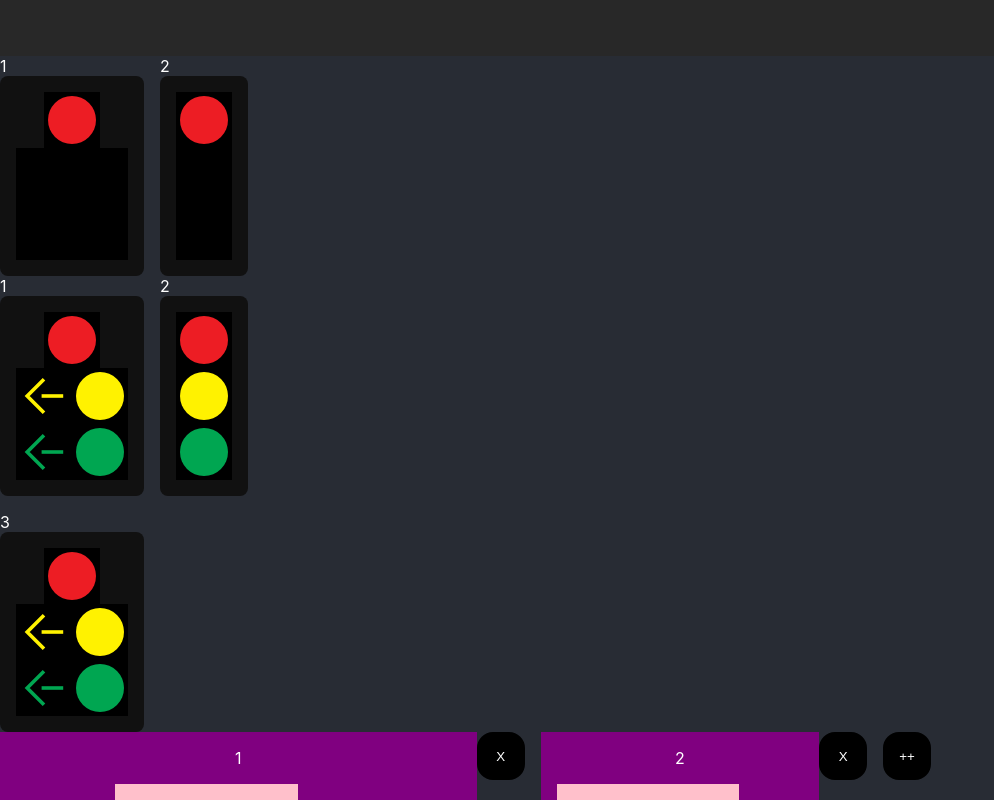
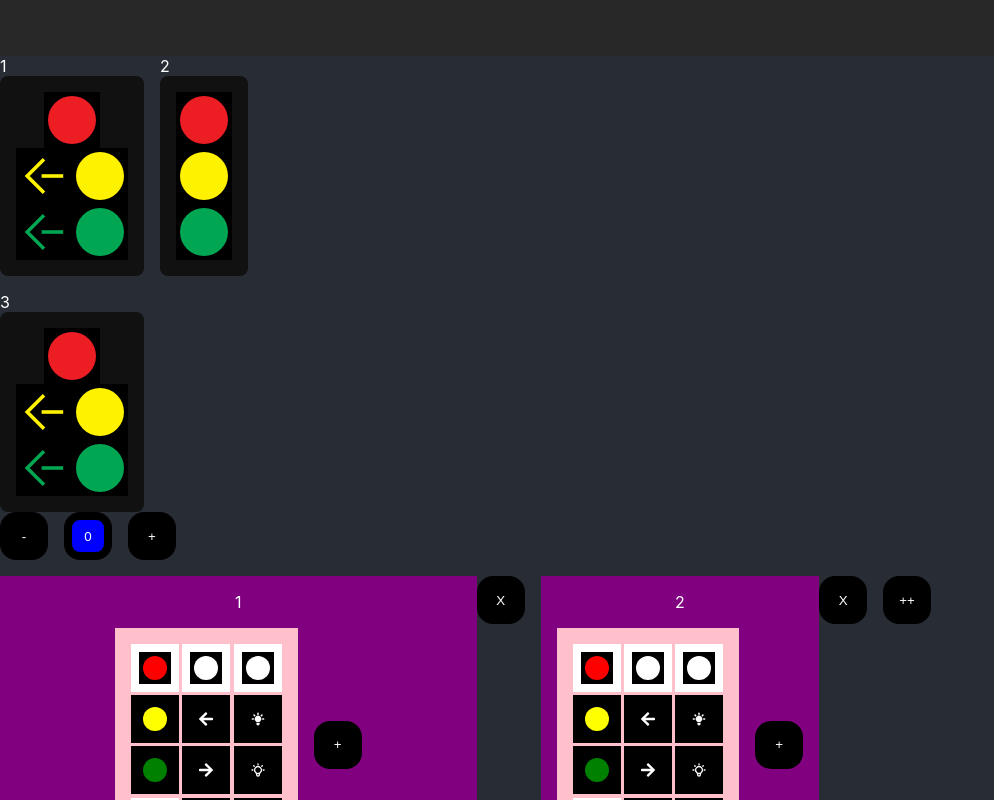
Before and after one commit to sjyamas/chop-shop, a React (Vite) app: page /traffic-light in a window 1280 px wide. Shown: the top 800 px of the page, without its empty margins (0-994 px from the left). Built offline with nearby package versions, Linux system fonts and the light colour scheme.

Commit message:
rerender problems

```diff
--- a/src/Components/Light/SetLight.tsx
+++ b/src/Components/Light/SetLight.tsx
@@ -9,7 +9,9 @@ import lightsStore from "Helpers/lightsStore";
 
 export default function SetLight({ coords, color, arrow, flashing, on }) {
   let iconSize = "16px";
-  const data = lightsStore((state) => state.lights);
+  const cycle = lightsStore((state) => state.cycle);
+  const editStage = lightsStore((state) => state.editStage);
+
   const updateLight = lightsStore((state) => state.updateLight);
   const removeLight = lightsStore((state) => state.removeLight);
   const aspectStyle = {
@@ -285,6 +287,7 @@ export default function SetLight({ coords, color, arrow, flashing, on }) {
           onClick={() => {
             removeLight(coords[1], coords[0], coords[3], coords[2]);
           }}
+          disabled={!(editStage === 0 && cycle.length === 1)}
         >
           <FaTrashAlt color="white" size={iconSize} />
         </button>
--- a/src/Components/Light/SetTrafficLight.tsx
+++ b/src/Components/Light/SetTrafficLight.tsx
@@ -3,12 +3,18 @@ import SetLight from "./SetLight";
 import lightsStore from "Helpers/lightsStore";
 
 export default function SetTrafficLight() {
-  const data = lightsStore((state) => state.lights);
+  const cycle = lightsStore((state) => state.cycle);
+  const setCurrentStage = lightsStore((state) => state.setCurrentStage);
+  const setEditStage = lightsStore((state) => state.setEditStage);
+  const editStage = lightsStore((state) => state.editStage);
+
+  const addStage = lightsStore((state) => state.addStage);
   const addLightRow = lightsStore((state) => state.addLightRow);
   const addLightCol = lightsStore((state) => state.addLightCol);
   const addRow = lightsStore((state) => state.addRow);
   const addCol = lightsStore((state) => state.addCol);
   const removeModule = lightsStore((state) => state.removeModule);
+  const removeStage = lightsStore((state) => state.removeStage);
 
   const buttonStyle = {
     display: "flex",
@@ -26,16 +32,53 @@ export default function SetTrafficLight() {
     borderStyle: "solid",
   };
 
-  useEffect(() => {
-    console.log(JSON.stringify(data));
-  }, [data]);
+  // useEffect(() => {
+  //   console.log(JSON.stringify(cycle));
+  // }, [cycle]);
 
   return (
     <div style={{ display: "flex", flexDirection: "column", gap: "1rem" }}>
-      {data.map((row, rowIndex) => (
-        <div style={{ display: "flex", flexDirection: "row", gap: "1rem" }}>
+      <div style={{ display: "flex", flexDirection: "row", gap: "1rem" }}>
+        <button
+          style={buttonStyle}
+          onClick={() => {
+            removeStage();
+          }}
+        >
+          -
+        </button>
+        {[...Array(cycle.length)].map((e, i) => (
+          <button
+            key={i}
+            style={{
+              ...buttonStyle,
+              backgroundColor: i === editStage ? "blue" : "black",
+            }}
+            onClick={() => {
+              setEditStage(i);
+              setCurrentStage(i);
+            }}
+          >
+            {i}
+          </button>
+        ))}
+        <button
+          style={buttonStyle}
+          onClick={() => {
+            addStage();
+          }}
+        >
+          +
+        </button>
+      </div>
+      {cycle[editStage].lights.map((row, rowIndex) => (
+        <div
+          key={rowIndex}
+          style={{ display: "flex", flexDirection: "row", gap: "1rem" }}
+        >
           {row.map((signal, signalIndex) => (
             <div
+              key={signalIndex}
               style={{
                 display: "flex",
               }}
@@ -54,6 +97,7 @@ export default function SetTrafficLight() {
                 <p style={{ color: "white" }}>{signal.light_id}</p>
                 {signal.state.map((lightRow, lightRowIndex) => (
                   <div
+                    key={lightRowIndex}
                     style={{
                       display: "flex",
                       flexDirection: "row",
@@ -88,6 +132,7 @@ export default function SetTrafficLight() {
                       onClick={() =>
                         addLightRow(signalIndex, rowIndex, lightRowIndex)
                       }
+                      disabled={!(editStage === 0 && cycle.length === 1)}
                     >
                       +
                     </button>
@@ -98,6 +143,7 @@ export default function SetTrafficLight() {
                     ...buttonStyle,
                   }}
                   onClick={() => addLightCol(signalIndex, rowIndex)}
+                  disabled={!(editStage === 0 && cycle.length === 1)}
                 >
                   +
                 </button>
@@ -105,16 +151,19 @@ export default function SetTrafficLight() {
               <button
                 style={buttonStyle}
                 onClick={() => removeModule(signalIndex, rowIndex)}
+                disabled={!(editStage === 0 && cycle.length === 1)}
               >
                 X
               </button>
             </div>
           ))}
+
           <button
             style={{
               ...buttonStyle,
             }}
             onClick={() => addRow(rowIndex)}
+            disabled={!(editStage === 0 && cycle.length === 1)}
           >
             ++
           </button>
@@ -125,6 +174,7 @@ export default function SetTrafficLight() {
           ...buttonStyle,
         }}
         onClick={() => addCol()}
+        disabled={!(editStage === 0 && cycle.length === 1)}
       >
         ++
       </button>
--- a/src/Components/Light/TrafficLight.tsx
+++ b/src/Components/Light/TrafficLight.tsx
@@ -26,15 +26,17 @@ export default function TrafficLight({ id, config }: any) {
           borderRadius: "0.5rem",
         }}
       >
-        {config.map((row) => (
+        {config.map((row, rowIndex) => (
           <div
+            key={rowIndex}
             style={{
               display: "flex",
               flexDirection: "row",
             }}
           >
-            {row.map((item) => (
+            {row.map((item, itemIndex) => (
               <SingleLight
+                key={itemIndex}
                 color={item.color}
                 arrow={item.arrow === "solid" ? false : item.arrow}
                 flashing={item.flashing === "solid" ? false : item.flashing}
--- a/src/Helpers/lightsStore.js
+++ b/src/Helpers/lightsStore.js
@@ -1,9 +1,17 @@
 import { create } from "zustand";
 import { produce } from "immer";
+import { devtools } from "zustand/middleware";
+import { immer } from "zustand/middleware/immer";
 
 const defaultLight = { color: "red", arrow: "solid", flashing: "solid", on: true }
-const lightsStore = create((set) => ({
+const lightsStore = create(devtools(immer((set) => ({
+    currentStage: 0,
     light_id: 4,
+    editStage: 0,
+    cycle: [{
+        stage: 0,
+        min_duration: 4,
+        max_duration: 120,
         lights: [
             [
                 {
@@ -48,40 +56,59 @@ const lightsStore = create((set) => ({
             },
             ],
         ],
+    }],
 
+    addStage: () => set((state) => {
+        state.cycle.push(state.cycle[state.cycle.length - 1]); state.editStage++;
+        state.currentStage++;
+    }), //add edit and curr stage
+    removeStage: () => set((state) => {
 
-    updateLight: (row, col, x, y, key, value) => set(produce((state) => { state.lights[col][row].state[y][x][key] = value })),
+        if (state.cycle.length > 1) {
+            if (state.editStage === state.cycle.length - 1) {
+                state.editStage--;
+                state.currentStage--;
+                //TODO: SEPRATE CURRENT AND EDIT STAGE LOGIC
+            }
+            state.cycle.pop()
+        }
+    }),
+    setEditStage: (stage) => set({ editStage: stage }),
+    setCurrentStage: (stage) => set({ currentStage: stage }),
+    // setEditable: (stage) => set({ editable: !(state.editStage === 0 && state.cycle.length === 1) }),
 
-    addCol: () => set(produce((state) => { state.light_id++; state.lights.push([{ light_id: state.light_id, state: [[defaultLight]] }]) })),
-    addRow: (col) => set(produce((state) => { state.light_id++; state.lights[col].push({ light_id: state.light_id, state: [[defaultLight]] }) })),
-    removeModule: (row, col) => set(produce((state) => {
-        if (state.lights[col].length === 1) {
-            if (state.lights.length === 1) {
+    updateLight: (row, col, x, y, key, value) => set((state) => { state.cycle[state.editStage].lights[col][row].state[y][x][key] = value }),
+
+    addCol: () => set((state) => { state.light_id++; state.cycle[state.editStage].lights.push([{ light_id: state.light_id, state: [[defaultLight]] }]) }),
+    addRow: (col) => set((state) => { state.light_id++; state.cycle[state.editStage].lights[col].push({ light_id: state.light_id, state: [[defaultLight]] }) }),
+    removeModule: (row, col) => set((state) => {
+        if (state.cycle[state.editStage].lights[col].length === 1) {
+            if (state.cycle[state.editStage].lights.length === 1) {
 
             } else {
-                state.lights.splice(col, 1)
+                state.cycle[state.editStage].lights.splice(col, 1)
             }
-        } else { state.lights[col].splice(row, 1); }
-    })),
+        } else { state.cycle[state.editStage].lights[col].splice(row, 1); }
+    }),
 
-    addLightCol: (row, col) => set(produce((state) => { state.lights[col][row].state.push([defaultLight]) })),
-    addLightRow: (row, col, y) => set(produce((state) => { state.lights[col][row].state[y].push(defaultLight) })),
+    addLightCol: (row, col) => set((state) => { state.cycle[state.editStage].lights[col][row].state.push([defaultLight]) }),
+    addLightRow: (row, col, y) => set((state) => { state.cycle[state.editStage].lights[col][row].state[y].push(defaultLight) }),
 
-    removeLight: (row, col, x, y) => set(produce((state) => {
-        if (state.lights[col][row].state[y].length === 1) {
-            if (state.lights[col][row].state.length === 1) {
-                state.lights[col].splice(row, 1)
+    removeLight: (row, col, x, y) => set((state) => {
+        if (state.cycle[state.editStage].lights[col][row].state[y].length === 1) {
+            if (state.cycle[state.editStage].lights[col][row].state.length === 1) {
+                state.cycle[state.editStage].lights[col].splice(row, 1)
             } else {
-                state.lights[col][row].state.splice(y, 1)
+                state.cycle[state.editStage].lights[col][row].state.splice(y, 1)
             }
-        } else { state.lights[col][row].state[y].splice(x, 1); }
-    })),
+        } else { state.cycle[state.editStage].lights[col][row].state[y].splice(x, 1); }
+    }),
 
     flashing: true,
     setFlashing: () => set(state => ({ flashing: !state.flashing })),
 
     flash: true,
     setFlash: () => set(state => ({ flash: !state.flash }))
-}));
+}))));
 
 export default lightsStore;
--- a/src/Pages/TrafficLightPage.tsx
+++ b/src/Pages/TrafficLightPage.tsx
@@ -20,12 +20,6 @@ class SignalStage {
   }
 }
 
-class NewSignalStage {
-  public stage: number;
-  public duration: number;
-  public lights: object;
-}
-
 export default function TrafficLightPage() {
   const [lights, setLights] = useState([]);
   const [run, setRun] = useState(true);
@@ -34,168 +28,169 @@ export default function TrafficLightPage() {
   const setFlashing = lightsStore((state) => state.setFlashing);
   const flash = lightsStore((state) => state.flash);
   const setFlash = lightsStore((state) => state.setFlash);
+  const currentStage = lightsStore((state) => state.currentStage);
 
   const blinkingInterval = 750;
 
-  useEffect(() => {
-    let interval;
-    if (flashing) {
-      setFlash();
-      interval = setInterval(() => {
-        setFlash();
-      }, blinkingInterval);
-    } else {
-      clearInterval(interval);
-    }
-    return () => clearInterval(interval);
-  }, [flashing]);
+  // useEffect(() => {
+  //   let interval;
+  //   if (flashing) {
+  //     setFlash();
+  //     interval = setInterval(() => {
+  //       setFlash();
+  //     }, blinkingInterval);
+  //   } else {
+  //     clearInterval(interval);
+  //   }
+  //   return () => clearInterval(interval);
+  // }, [flashing]);
 
-  const stage1 = new SignalStage(1, 8, [
-    {
-      light_id: 1,
-      state: [
-        [{ color: "red", arrow: false, on: true }],
-        [
-          { color: "yellow", arrow: "left", on: false },
-          { color: "yellow", arrow: false, on: false },
-        ],
-        [
-          { color: "green", arrow: "left", on: false },
-          { color: "green", arrow: false, on: false },
-        ],
-      ],
-    },
-    {
-      light_id: 2,
-      state: [
-        [{ color: "red", arrow: false, on: true }],
-        [{ color: "yellow", arrow: false, on: false }],
-        [{ color: "green", arrow: false, on: false }],
-      ],
-    },
-  ]);
+  // const stage1 = new SignalStage(1, 8, [
+  //   {
+  //     light_id: 1,
+  //     state: [
+  //       [{ color: "red", arrow: false, on: true }],
+  //       [
+  //         { color: "yellow", arrow: "left", on: false },
+  //         { color: "yellow", arrow: false, on: false },
+  //       ],
+  //       [
+  //         { color: "green", arrow: "left", on: false },
+  //         { color: "green", arrow: false, on: false },
+  //       ],
+  //     ],
+  //   },
+  //   {
+  //     light_id: 2,
+  //     state: [
+  //       [{ color: "red", arrow: false, on: true }],
+  //       [{ color: "yellow", arrow: false, on: false }],
+  //       [{ color: "green", arrow: false, on: false }],
+  //     ],
+  //   },
+  // ]);
 
-  const stage2pre = new SignalStage(4, 4, [
-    {
-      light_id: 1,
-      state: [
-        [{ color: "red", arrow: false, on: true }],
-        [
-          { color: "yellow", arrow: "left", on: true },
-          { color: "yellow", arrow: false, on: true },
-        ],
-        [
-          { color: "green", arrow: "left", on: false },
-          { color: "green", arrow: false, on: false },
-        ],
-      ],
-    },
-    {
-      light_id: 2,
-      state: [
-        [{ color: "red", arrow: false, on: true }],
-        [{ color: "yellow", arrow: false, on: true }],
-        [{ color: "green", arrow: false, on: false }],
-      ],
-    },
-  ]);
+  // const stage2pre = new SignalStage(4, 4, [
+  //   {
+  //     light_id: 1,
+  //     state: [
+  //       [{ color: "red", arrow: false, on: true }],
+  //       [
+  //         { color: "yellow", arrow: "left", on: true },
+  //         { color: "yellow", arrow: false, on: true },
+  //       ],
+  //       [
+  //         { color: "green", arrow: "left", on: false },
+  //         { color: "green", arrow: false, on: false },
+  //       ],
+  //     ],
+  //   },
+  //   {
+  //     light_id: 2,
+  //     state: [
+  //       [{ color: "red", arrow: false, on: true }],
+  //       [{ color: "yellow", arrow: false, on: true }],
+  //       [{ color: "green", arrow: false, on: false }],
+  //     ],
+  //   },
+  // ]);
 
-  const stage2 = new SignalStage(2, 8, [
-    {
-      light_id: 1,
-      state: [
-        [{ color: "red", arrow: false, on: false }],
-        [
-          { color: "yellow", arrow: "left", on: false },
-          { color: "yellow", arrow: false, on: false },
-        ],
-        [
-          { color: "green", arrow: "left", on: true },
-          { color: "green", arrow: false, on: true },
-        ],
-      ],
-    },
-    {
-      light_id: 2,
-      state: [
-        [{ color: "red", arrow: false, on: false }],
-        [{ color: "yellow", arrow: false, on: false }],
-        [{ color: "green", arrow: false, on: true }],
-      ],
-    },
-  ]);
+  // const stage2 = new SignalStage(2, 8, [
+  //   {
+  //     light_id: 1,
+  //     state: [
+  //       [{ color: "red", arrow: false, on: false }],
+  //       [
+  //         { color: "yellow", arrow: "left", on: false },
+  //         { color: "yellow", arrow: false, on: false },
+  //       ],
+  //       [
+  //         { color: "green", arrow: "left", on: true },
+  //         { color: "green", arrow: false, on: true },
+  //       ],
+  //     ],
+  //   },
+  //   {
+  //     light_id: 2,
+  //     state: [
+  //       [{ color: "red", arrow: false, on: false }],
+  //       [{ color: "yellow", arrow: false, on: false }],
+  //       [{ color: "green", arrow: false, on: true }],
+  //     ],
+  //   },
+  // ]);
 
-  const stage3 = new SignalStage(3, 4, [
-    {
-      light_id: 1,
-      state: [
-        [{ color: "red", arrow: false, on: false }],
-        [
-          { color: "yellow", arrow: "left", on: true },
-          { color: "yellow", arrow: false, on: true },
-        ],
-        [
-          { color: "green", arrow: "left", on: false },
-          { color: "green", arrow: false, on: false },
-        ],
-      ],
-    },
-    {
-      light_id: 2,
-      state: [
-        [{ color: "red", arrow: false, on: false }],
-        [{ color: "yellow", arrow: false, on: true }],
-        [{ color: "green", arrow: false, on: false }],
-      ],
-    },
-  ]);
+  // const stage3 = new SignalStage(3, 4, [
+  //   {
+  //     light_id: 1,
+  //     state: [
+  //       [{ color: "red", arrow: false, on: false }],
+  //       [
+  //         { color: "yellow", arrow: "left", on: true },
+  //         { color: "yellow", arrow: false, on: true },
+  //       ],
+  //       [
+  //         { color: "green", arrow: "left", on: false },
+  //         { color: "green", arrow: false, on: false },
+  //       ],
+  //     ],
+  //   },
+  //   {
+  //     light_id: 2,
+  //     state: [
+  //       [{ color: "red", arrow: false, on: false }],
+  //       [{ color: "yellow", arrow: false, on: true }],
+  //       [{ color: "green", arrow: false, on: false }],
+  //     ],
+  //   },
+  // ]);
 
-  const stage4 = new SignalStage(5, 4, [
-    {
-      light_id: 1,
-      state: [
-        [{ color: "red", arrow: false, on: false }],
-        [
-          { color: "yellow", arrow: "left", on: false },
-          { color: "yellow", arrow: false, on: false },
-        ],
-        [
-          { color: "green", arrow: "left", on: true, flashing: "true" },
-          { color: "green", arrow: false, on: true, flashing: "true" },
-        ],
-      ],
-    },
-    {
-      light_id: 2,
-      state: [
-        [{ color: "red", arrow: false, on: false }],
-        [{ color: "yellow", arrow: false, on: false }],
-        [{ color: "green", arrow: false, on: true, flashing: "true" }],
-      ],
-    },
-  ]);
+  // const stage4 = new SignalStage(5, 4, [
+  //   {
+  //     light_id: 1,
+  //     state: [
+  //       [{ color: "red", arrow: false, on: false }],
+  //       [
+  //         { color: "yellow", arrow: "left", on: false },
+  //         { color: "yellow", arrow: false, on: false },
+  //       ],
+  //       [
+  //         { color: "green", arrow: "left", on: true, flashing: "true" },
+  //         { color: "green", arrow: false, on: true, flashing: "true" },
+  //       ],
+  //     ],
+  //   },
+  //   {
+  //     light_id: 2,
+  //     state: [
+  //       [{ color: "red", arrow: false, on: false }],
+  //       [{ color: "yellow", arrow: false, on: false }],
+  //       [{ color: "green", arrow: false, on: true, flashing: "true" }],
+  //     ],
+  //   },
+  // ]);
 
-  stage1.next = stage2pre;
-  stage2pre.next = stage2;
-  stage2.next = stage4;
-  stage4.next = stage3;
-  stage3.next = stage1;
+  // stage1.next = stage2pre;
+  // stage2pre.next = stage2;
+  // stage2.next = stage4;
+  // stage4.next = stage3;
+  // stage3.next = stage1;
 
-  async function lightCylcle(signalStage: SignalStage) {
-    setLights(signalStage.lights);
-    console.log("sig", signalStage.lights);
-    if (run) {
-      setTimeout(
-        () => lightCylcle(signalStage.next),
-        signalStage.duration * 1000
-      );
-    }
-  }
-  const data = lightsStore((state) => state.lights);
+  // async function lightCylcle(signalStage: SignalStage) {
+  //   setLights(signalStage.lights);
+  //   console.log("sig", signalStage.lights);
+  //   if (run) {
+  //     setTimeout(
+  //       () => lightCylcle(signalStage.next),
+  //       signalStage.duration * 1000
+  //     );
+  //   }
+  // }
+  const data = lightsStore((state) => state.cycle);
 
-  useEffect(() => {
-    lightCylcle(stage1);
-  }, []);
+  // useEffect(() => {
+  //   lightCylcle(stage1);
+  // }, []);
 
   // useEffect(() => {
   //   console.log("not how ai works", JSON.stringify(lights));
@@ -205,17 +200,24 @@ export default function TrafficLightPage() {
   return (
     <PageHeader>
       <div>
-        <div style={{ display: "flex", flexDirection: "row", gap: "1rem" }}>
+        {/* <div style={{ display: "flex", flexDirection: "row", gap: "1rem" }}>
           {lights.map((item) => (
             <TrafficLight id={item.light_id} config={item.state} />
           ))}
-        </div>
+        </div> */}
 
         <div style={{ display: "flex", flexDirection: "column", gap: "1rem" }}>
-          {data.map((item) => (
-            <div style={{ display: "flex", flexDirection: "row", gap: "1rem" }}>
+          {data[currentStage].lights.map((item, i) => (
+            <div
+              key={i}
+              style={{ display: "flex", flexDirection: "row", gap: "1rem" }}
+            >
               {item.map((light) => (
-                <TrafficLight id={light.light_id} config={light.state} />
+                <TrafficLight
+                  key={light.light_id}
+                  id={light.light_id}
+                  config={light.state}
+                />
               ))}
             </div>
           ))}
```
Lines whose indentation alone changed are shown as unchanged.
